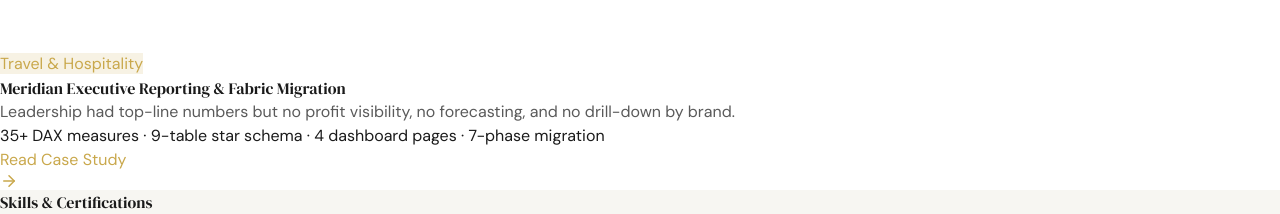
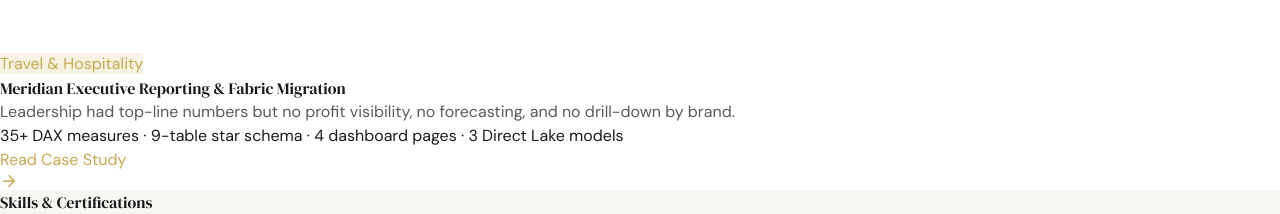
Before and after one commit to dadasunday/Portfolio, a React (Vite) app: page / in a window 1280 px wide. Shown: the part 7520-7734 px from the top of the page. Built offline with nearby package versions, Linux system fonts and the light colour scheme.

Commit message:
Update metrics and data context for Meridian Executive Reporting project

```diff
--- a/src/SundayDadaPortfolio.jsx
+++ b/src/SundayDadaPortfolio.jsx
@@ -356,7 +356,7 @@
     title: "Meridian Executive Reporting & Fabric Migration",
     industry: "Travel & Hospitality",
     hook: "Leadership had top-line numbers but no profit visibility, no forecasting, and no drill-down by brand.",
-    metrics: "35+ DAX measures · 9-table star schema · 4 dashboard pages · 7-phase migration",
+    metrics: "35+ DAX measures · 9-table star schema · 4 dashboard pages · 3 Direct Lake models",
     overview: `Meridian — The Voyager Group operates a portfolio of six travel brands spanning luxury tours, private cruises, villas, jets, and corporate travel. Leadership had basic revenue dashboards, but no way to see profitability, no forecasting capability, and no ability to drill down by brand or compare performance across the portfolio. The existing BI environment ran on fragmented Power BI Desktop files connected directly to SQL Server — no single semantic model, no governance, and no scalability. I was brought in to do two things: first, redesign the executive reporting experience with a consolidated semantic model, 35+ DAX measures covering profitability and forecasting, and a 4-page drill-through dashboard. Second, migrate the entire data platform from SQL Server to Microsoft Fabric — standing up a Bronze/Silver/Gold medallion Lakehouse architecture with Dataflow Gen2, Direct Lake semantic models, deployment pipelines, and full governance. The result was an enterprise-grade analytics environment that gave leadership real-time profit visibility across all six brands for the first time.`,
     tools: ["Power BI (Desktop & Service)", "Microsoft Fabric", "Lakehouse (Bronze/Silver/Gold)", "Dataflow Gen2", "Direct Lake", "DAX (Advanced)", "Star Schema Design", "Row-Level Security", "Tabular Editor", "Deployment Pipelines", "SQL Server", "T-SQL"],
     dataContext: "Nine datasets totaling 6,800+ rows across three fact tables (Bookings at 4,625 rows, Operating Expenses at 1,008 rows, Forecast Targets at 72 rows), a Financial Assumptions reference table, four dimension tables (Date, Brand, Region, Sales Channel), and a KPI Definitions reference table. Data originated from SQL Server databases and Excel workbooks maintained by the finance team. The migration path ran SQL Server → Fabric Lakehouse (Bronze for raw landing, Silver for cleansed/conformed data, Gold for business-ready tables) → Direct Lake semantic models → Power BI reports.",
@@ -397,7 +397,7 @@
       { value: "35+", label: "DAX Measures" },
       { value: "9", label: "Table Star Schema" },
       { value: "4", label: "Dashboard Pages" },
-      { value: "7", label: "Migration Phases" }
+      { value: "3", label: "Direct Lake Models" }
     ]
   }
 ];
```
